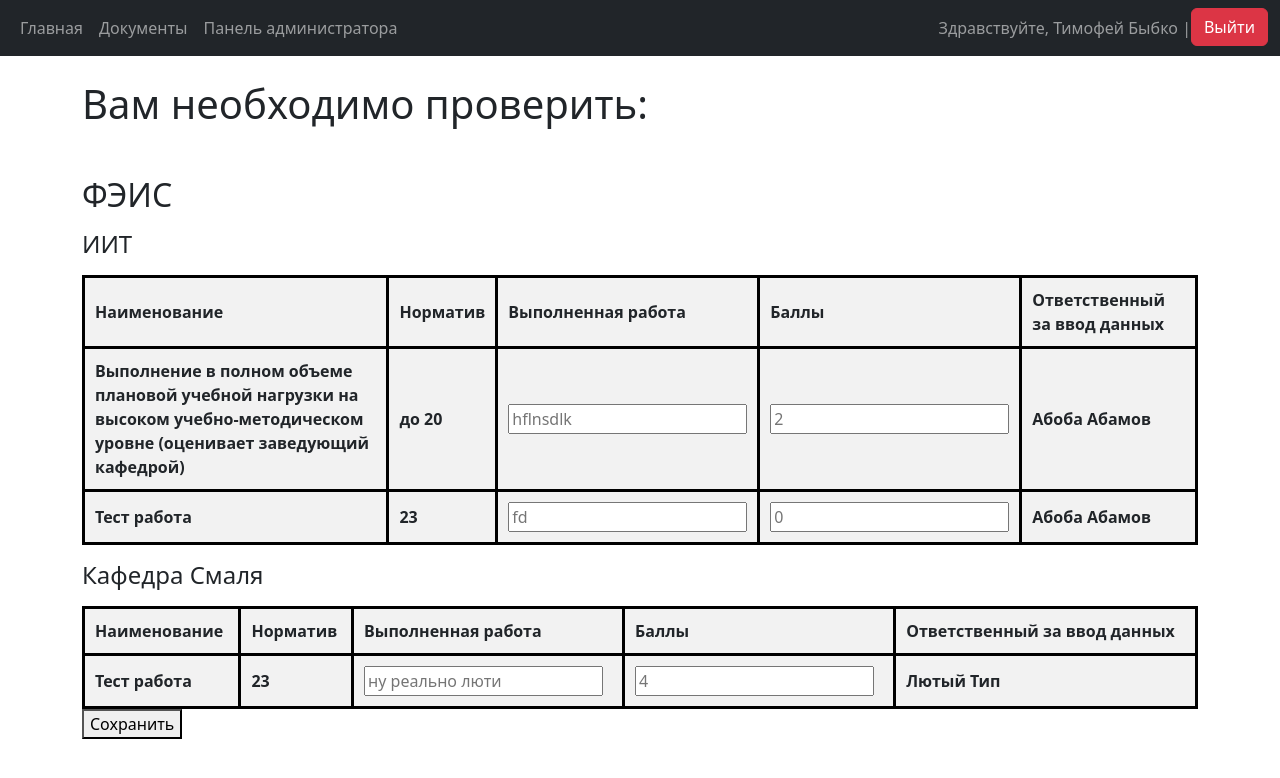
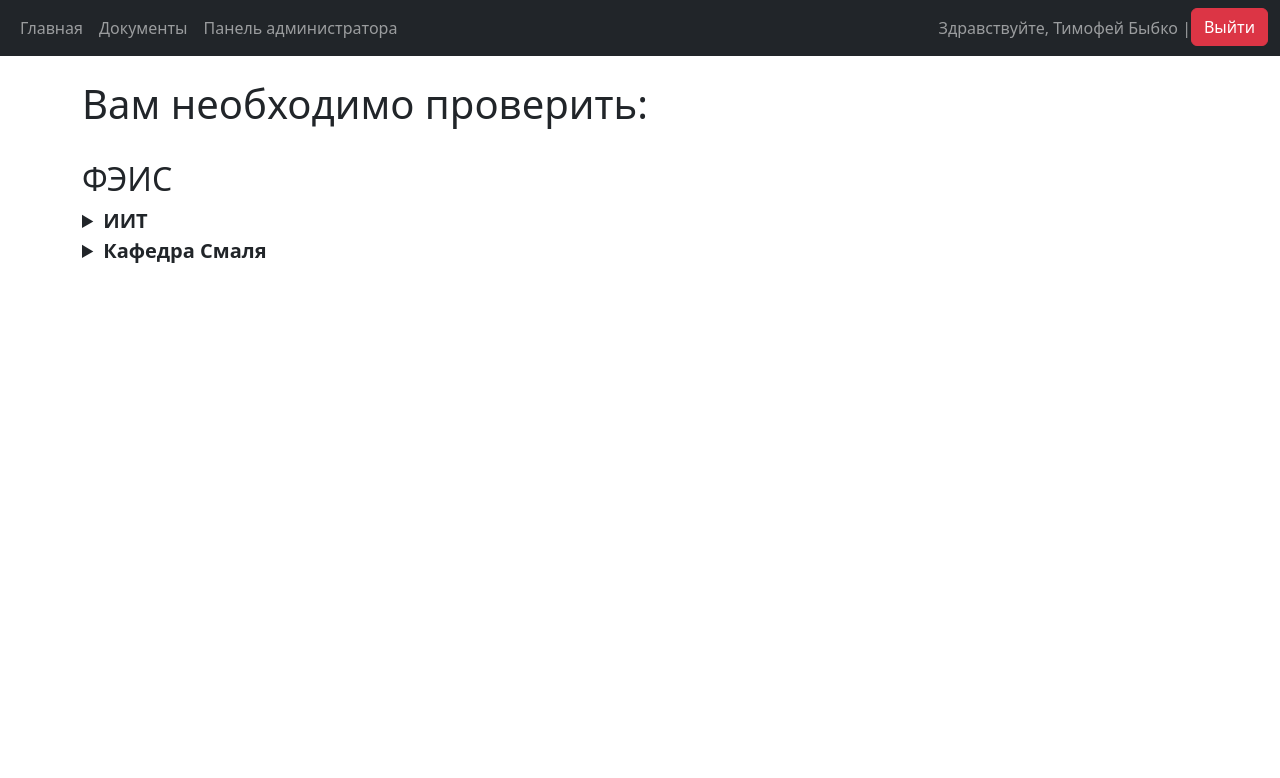
Before and after one commit to Bybko/employee-grading-system, a Django app: page / in a window 1280 px wide. Shown: the top 778 px of the page. Run offline with Django 5.2, Linux system fonts and the light colour scheme; a user stored in the database is signed in; data comes from the database, SQL or seed files in the repository; both versions use the stored data as it was after the commit; lists and menus that the app fills with data are empty; some libraries are stand-ins or nearby versions.

Commit message:
cathedras summary

```diff
--- a/grading_project/templates/main/output.html
+++ b/grading_project/templates/main/output.html
@@ -1,5 +1,13 @@
 <div class="style">
     <style>
+    summary {
+            white-space: nowrap; /* Оставляем текст в одной строке */
+            overflow: hidden; /* Скрываем переполнение */
+            text-overflow: ellipsis; /* Добавляем троеточие в конце длинного текста */
+            font-weight: bold; /* Можно сделать текст жирным для красоты */
+            cursor: pointer; /* Курсор меняется на указатель при наведении */
+            font-size: 20px;
+    }
     table {
         border-collapse: collapse; /* to make lines visible */
         width: 100%;
@@ -42,9 +50,10 @@
             {% endfor %}
         </table>
     {% elif info.user_role == 'Inspector' %}
-        <p><h2>{{ info.controlled_faculty }}</h2></p>
+        <h2>{{ info.controlled_faculty }}</h2>
         {% for cathedra, teachers in info.controlled_cathedras_users.items %}
-        <p><h4>{{ cathedra.cathedra }}</h4></p>
+        <details>
+            <summary>{{ cathedra.cathedra }}</summary>
         <table border="3">
             <tr>
                 <th>Наименование</th>
@@ -70,9 +79,10 @@
             {% endfor %}
         {% endfor %}
         </table>
+        <button type="submit">Сохранить</button>
+        </details>
     {% endfor %}
     {% else %}
         <h1>Ошибка. У вас не настроена роль. Обратитесь к администратору.</h1>
     {% endif %}
-    <button type="submit">Сохранить</button>
 </form>
```
Also changed, not shown: grading_project/db.sqlite3.
